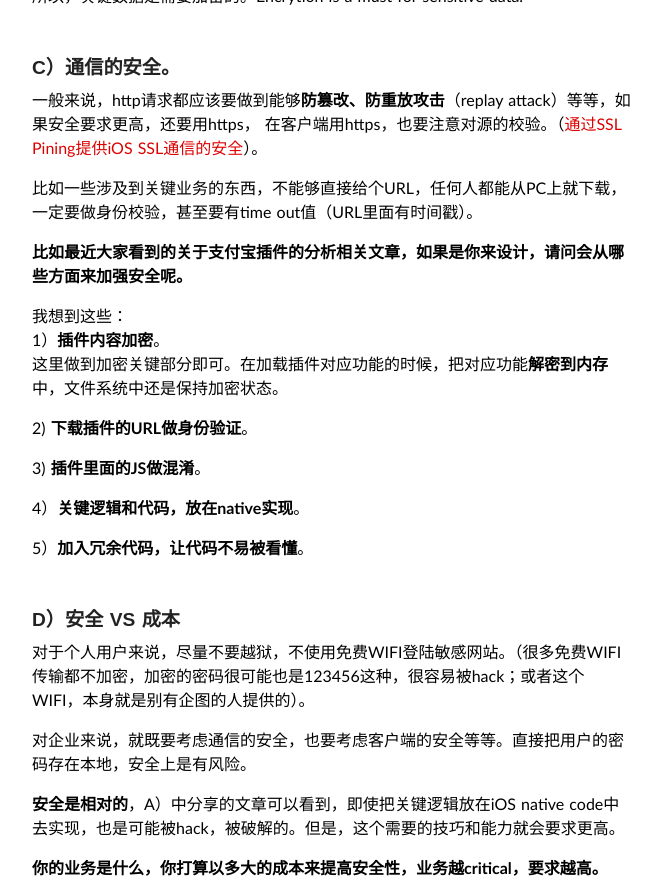
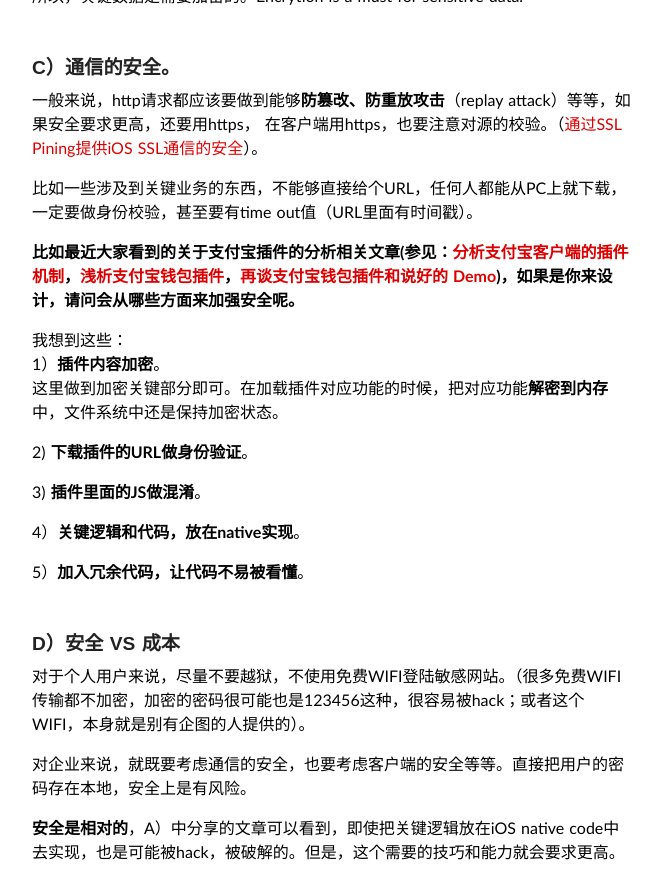
Before and after one commit to wufawei/wufawei.github.com, a Jekyll site: the page built from _posts/201307/2013-07-08-iOS-application-security.md, in a window 1280 px wide and 900 px high, scrolled down 1851 px, cut to the strip 18-900 px from the top of the window. Shown: the whole strip, without its empty margins (308-969 px from the left). Built offline with Jekyll 4.4.1, drawn with Linux system fonts in a browser that asks for light colours; some web fonts are replaced; Markdown is read by kramdown in place of the engine named in the settings; comment, search, counter and statistics services are not loaded.

Commit message:
add contents

```diff
--- a/_posts/201307/2013-07-08-iOS-application-security.md
+++ b/_posts/201307/2013-07-08-iOS-application-security.md
@@ -68,7 +68,7 @@
 
 比如一些涉及到关键业务的东西，不能够直接给个URL，任何人都能从PC上就下载，一定要做身份校验，甚至要有time out值（URL里面有时间戳）。
 
-**比如最近大家看到的关于支付宝插件的分析相关文章，如果是你来设计，请问会从哪些方面来加强安全呢。**
+**比如最近大家看到的关于支付宝插件的分析相关文章(参见：[分析支付宝客户端的插件机制](http://blog.devtang.com/blog/2013/06/23/alipay-plugin-mechanism/)，[浅析支付宝钱包插件](http://imallen.com/blog/2013/06/26/inside-alipay-plugin.html)，[再谈支付宝钱包插件和说好的 Demo](http://imallen.com/blog/2013/07/06/about-alipay-plugin-and-phonegap.html))，如果是你来设计，请问会从哪些方面来加强安全呢。**
 
 我想到这些：
  1）**插件内容加密**。
```
